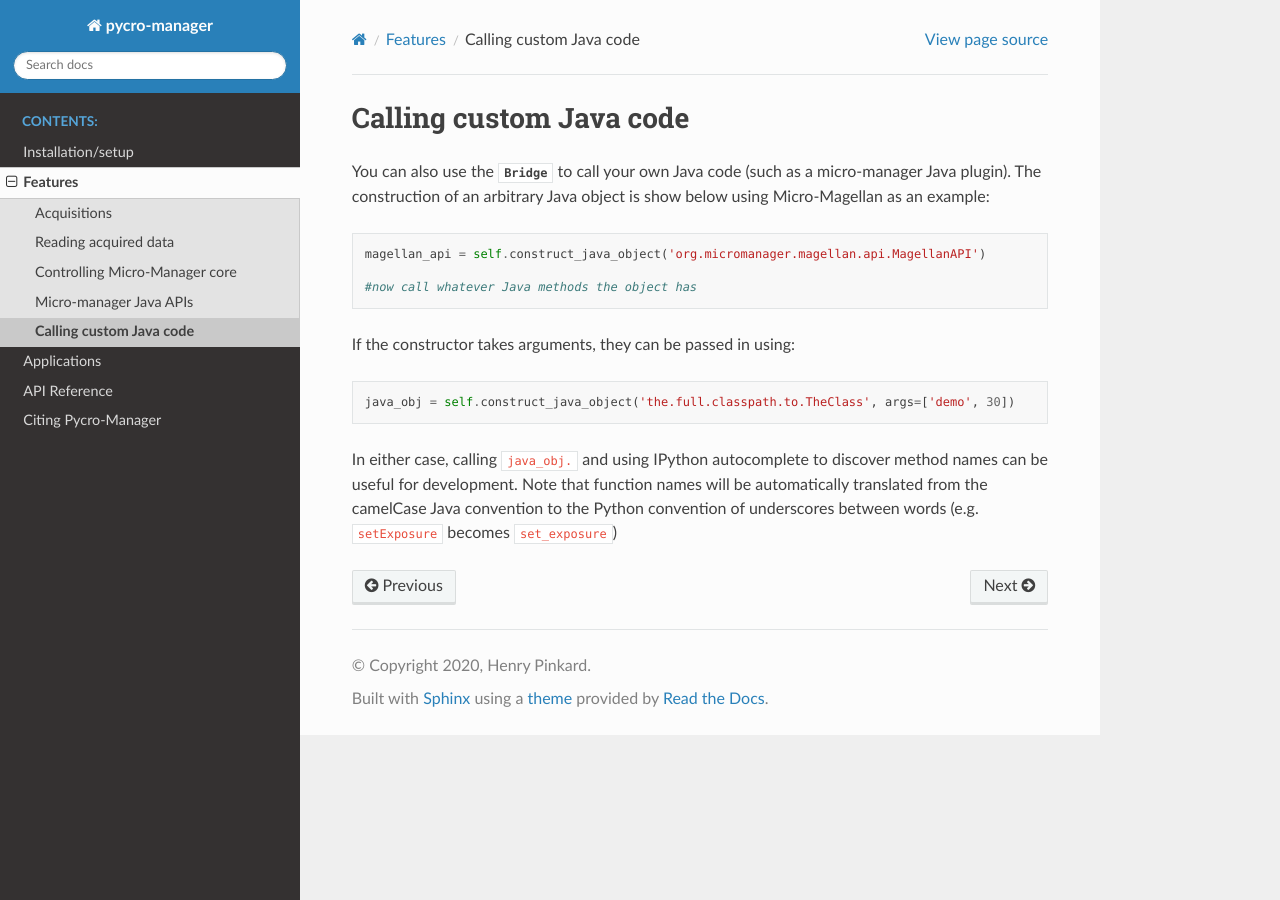
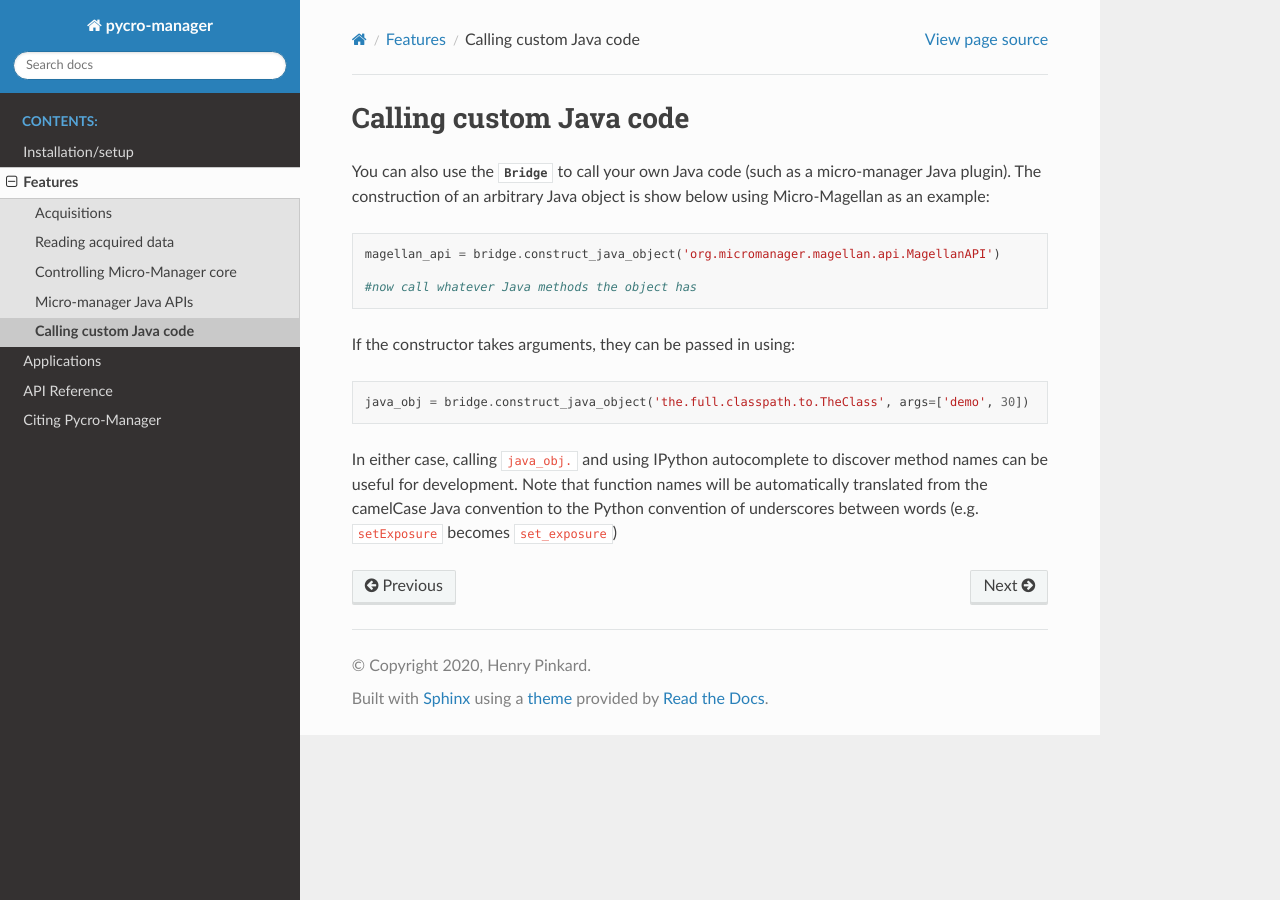
Before and after one commit to micro-manager/pycro-manager, a Sphinx documentation site: the page built from docs/source/custom_java.rst, in a window 1280 px wide. Built offline with Sphinx 7.4.7 and the Read the Docs theme 2.0.0, drawn with Linux system fonts in a browser that asks for light colours; pages that are not in the unit, such as notebooks, are missing from menus.

Commit message:
fix docs typo

```diff
--- a/docs/source/custom_java.rst
+++ b/docs/source/custom_java.rst
@@ -7,7 +7,7 @@ You can also use the :class:`Bridge<pycromanager.Bridge>` to call your own Java
 
 .. code-block:: python
 
-	magellan_api = self.construct_java_object('org.micromanager.magellan.api.MagellanAPI')
+	magellan_api = bridge.construct_java_object('org.micromanager.magellan.api.MagellanAPI')
 
 	#now call whatever Java methods the object has
 
@@ -15,7 +15,7 @@ If the constructor takes arguments, they can be passed in using:
 
 .. code-block:: python
 
-	java_obj = self.construct_java_object('the.full.classpath.to.TheClass', args=['demo', 30])
+	java_obj = bridge.construct_java_object('the.full.classpath.to.TheClass', args=['demo', 30])
 
 
 In either case, calling ``java_obj.`` and using IPython autocomplete to discover method names can be useful for development. Note that function names will be automatically translated from the camelCase Java convention to the Python convention of underscores between words (e.g. ``setExposure`` becomes ``set_exposure``)
```
